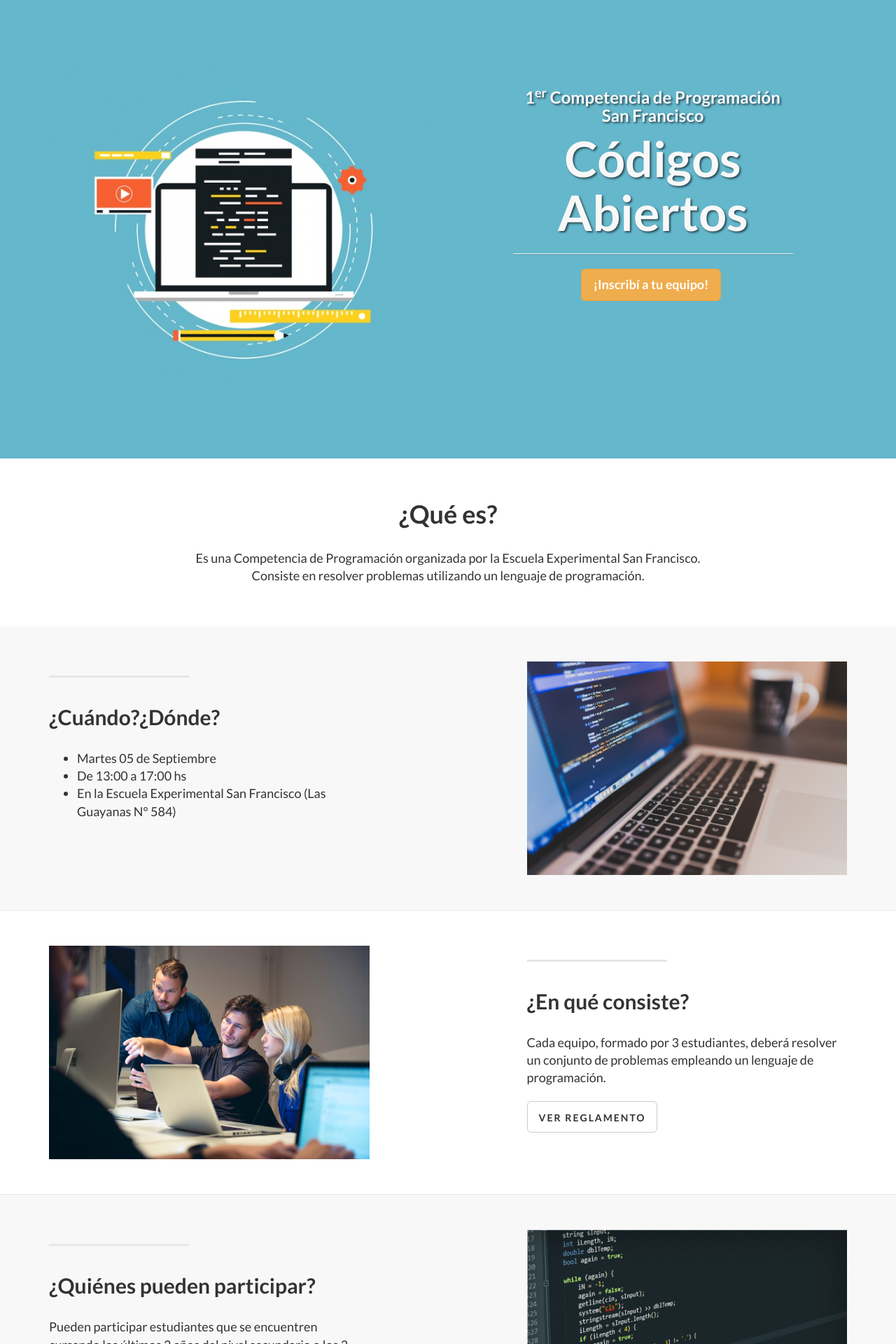
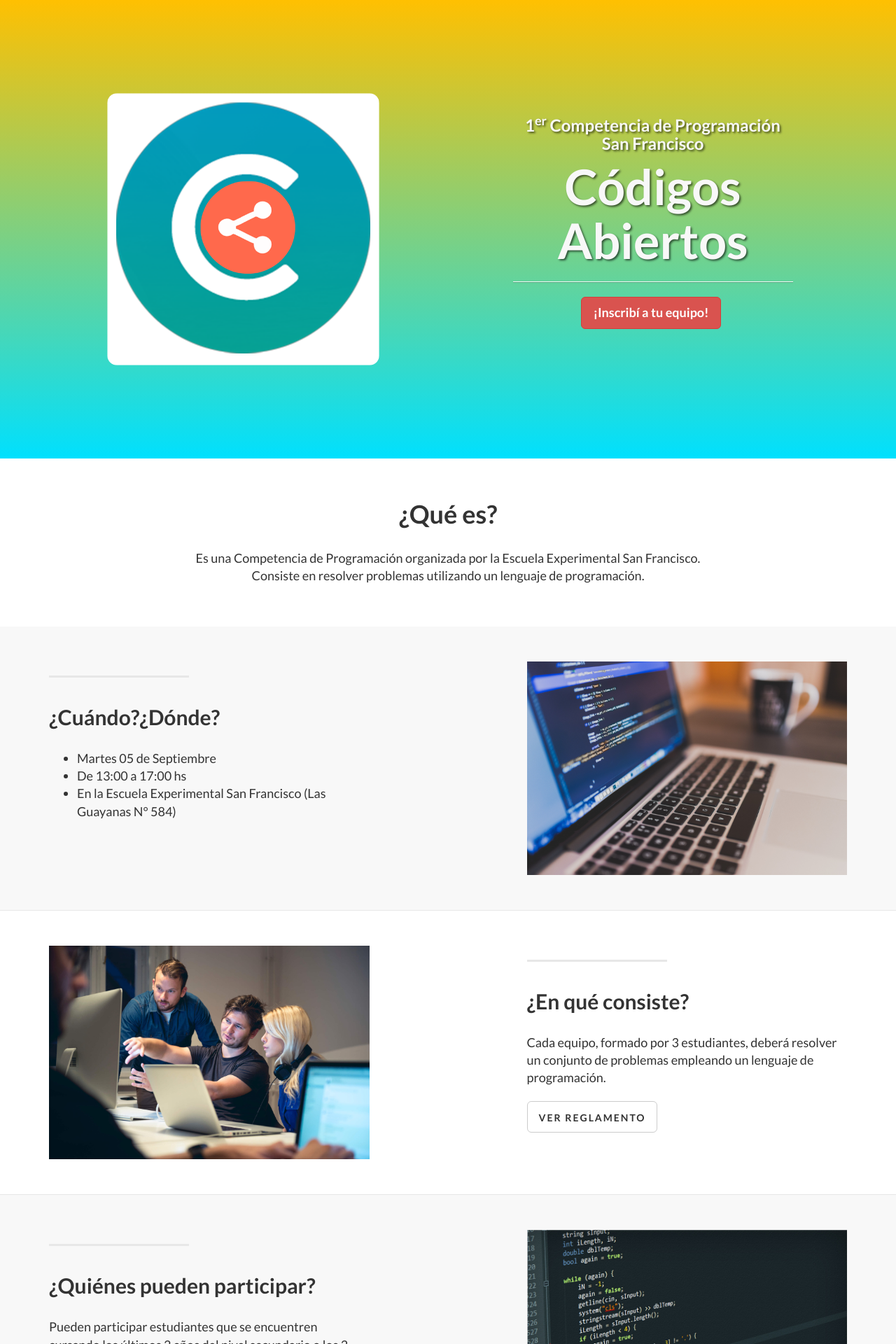
Before and after one commit to escuelaexperimentalsanfco/correproa, a Jekyll site: the page built from index.html, in a window 1280 px wide. Shown: the top 1920 px of the page at 70% size. Built offline with Jekyll 4.4.1, drawn with Linux system fonts in a browser that asks for light colours; nearby versions of some CDN libraries; library files that are not in the unit come from our copies.

Commit message:
New logo

```diff
--- a/_includes/header.html
+++ b/_includes/header.html
@@ -5,11 +5,13 @@
 		<div class="container">
 
 			<div class="row">
-                <div class="col-md-6">
-					<img class="img-responsive" style="text-align: center;" src="img/programming-background-design_1223-79.jpg"></img>
-                </div>
+                <div class="col-md-6" style="text-align: center;">
+						<img class="img-responsive" style="margin: 0 auto; transform: scale(0.7, 0.7); border-radius: 20px;"  src="img/logo.png"></img>
+				</div>
 				<div class="col-md-6">
 					<div class="intro-message">
+							<br>
+							<br>
 						<h3>1<sup>er</sup> Competencia de Programación<br>San Francisco</h3>
 						<h1>Códigos<br>Abiertos</h1>
 
@@ -20,7 +22,7 @@
                                     top: 2500,
                                     left: 0,
                                     behavior: 'smooth'
-                                  });" class="btn btn-default btn-warning btn-lg"><b>¡Inscribí a tu equipo!</b></button>
+                                  });" class="btn btn-danger btn-lg"><b>¡Inscribí a tu equipo!</b></button>
 							</li>
 						</ul>
 					</div>
--- a/_includes/page_content.html
+++ b/_includes/page_content.html
@@ -89,7 +89,7 @@
                                                 </div>
                                                 <br><br>
 
-                                            <a href="https://docs.google.com/forms/d/e/1FAIpQLSdHwQKNwC_J-AaVRFlqmagYkW_EA3iS5-_ETVwAsQSjGFiRiQ/viewform" target="_blank" class="btn btn-default btn-info btn-lg"> <span class="network-name"><b>¡Inscribí a tu equipo!</b></span></a>
+                                            <a href="https://docs.google.com/forms/d/e/1FAIpQLSdHwQKNwC_J-AaVRFlqmagYkW_EA3iS5-_ETVwAsQSjGFiRiQ/viewform" target="_blank" class="btn btn-danger btn-lg"> <span class="network-name"><b>¡Inscribí a tu equipo!</b></span></a>
                                     </div>
 
                                 </div>
--- a/css/landing-page.css
+++ b/css/landing-page.css
@@ -33,7 +33,11 @@ h6 {
     color: #f8f8f8;
     /*background: url(../img/programming-background-design_1223-79.jpg) no-repeat;*/
     background-size: auto;
-    background-color: #65b7cc;
+    background: #65b7cc;
+    background: -webkit-linear-gradient(#ffc001, #00e0fe); /* For Safari 5.1 to 6.0 */
+    background: -o-linear-gradient(#ffc001, #00e0fe); /* For Opera 11.1 to 12.0 */
+    background: -moz-linear-gradient(#ffc001, #00e0fe); /* For Firefox 3.6 to 15 */
+    background: linear-gradient(#ffc001, #00e0fe); /* Standard syntax */
 }
 
 .intro-message {
```
Also changed, not shown: img/logo.png (added).
